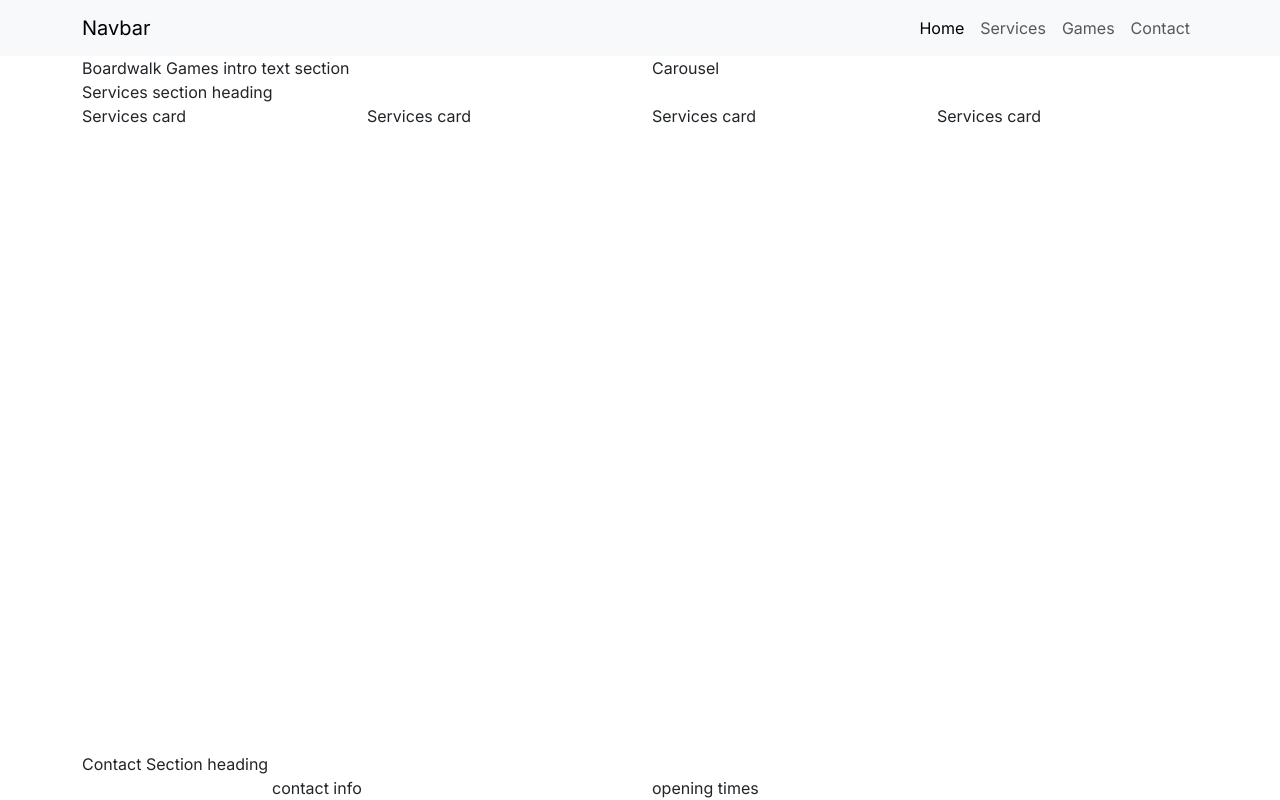
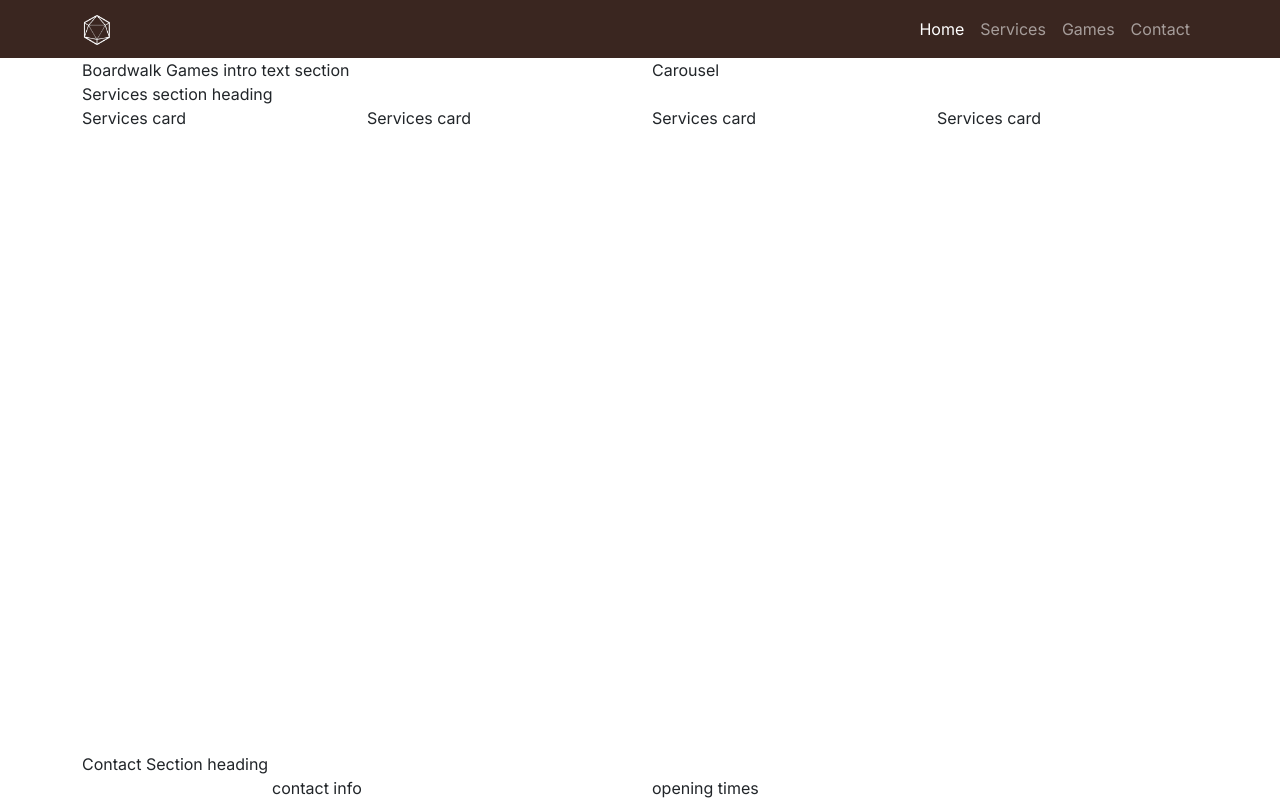
Before and after one commit to Kearns55/boardwalk-games, a plain HTML site: page index.html in a window 1280 px wide. Drawn offline with nearby package versions, Linux system fonts and the light colour scheme; a web font is replaced by a local one.

Commit message:
Add styling to navbar

```diff
--- a/assets/css/style.css
+++ b/assets/css/style.css
@@ -28,6 +28,17 @@
 }
 
 
+/* navbar styles */
+
+#navbar{
+    background-color: var(--primary-color);
+}
+
+#navbar .logo{
+    width: 30px;
+}
+
+
 /* grid visualisation CSS for testing */
 /*
 .container,
@@ -39,4 +50,4 @@
     border: 2px solid white;
     background-color: lightgray;
 }
-    /*
+    */
--- a/index.html
+++ b/index.html
@@ -24,9 +24,11 @@
 
     <!-- bootstrap navbar-->
 
-   <nav class="navbar navbar-expand-lg bg-body-tertiary">
+   <nav id="navbar" class="navbar navbar-expand-lg" data-bs-theme="dark">
   <div class="container">
-    <a class="navbar-brand" href="index.html">Navbar</a>
+    <a class="navbar-brand" href="index.html">
+        <img src="assets/css/images/logo-sm-white.png" alt="Boardwalk Games logo" class="logo">
+    </a>
     <button class="navbar-toggler" type="button" data-bs-toggle="collapse" data-bs-target="#navbarNav" aria-controls="navbarNav" aria-expanded="false" aria-label="Toggle navigation">
       <span class="navbar-toggler-icon"></span>
     </button>
```
